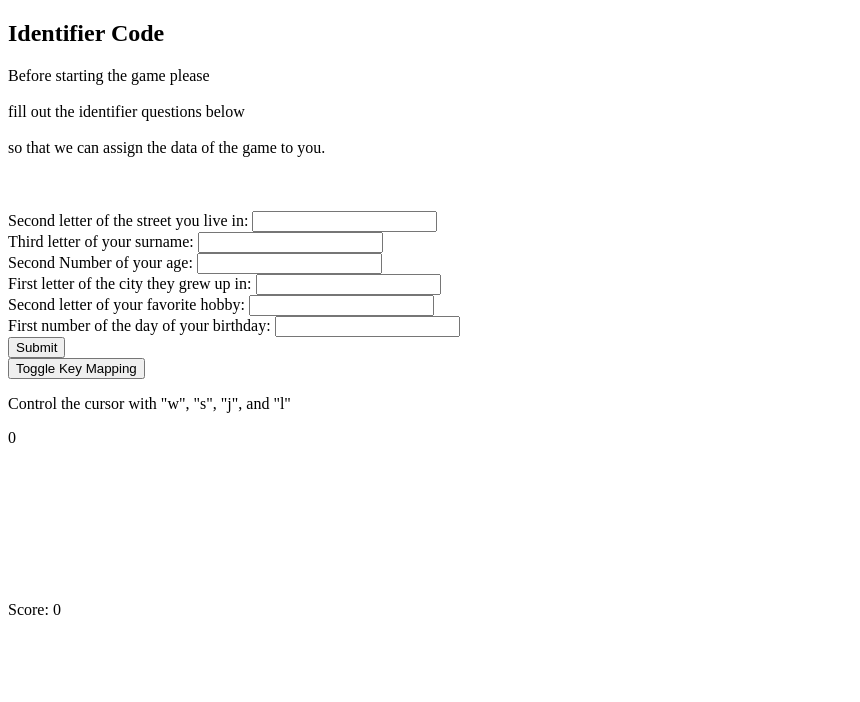
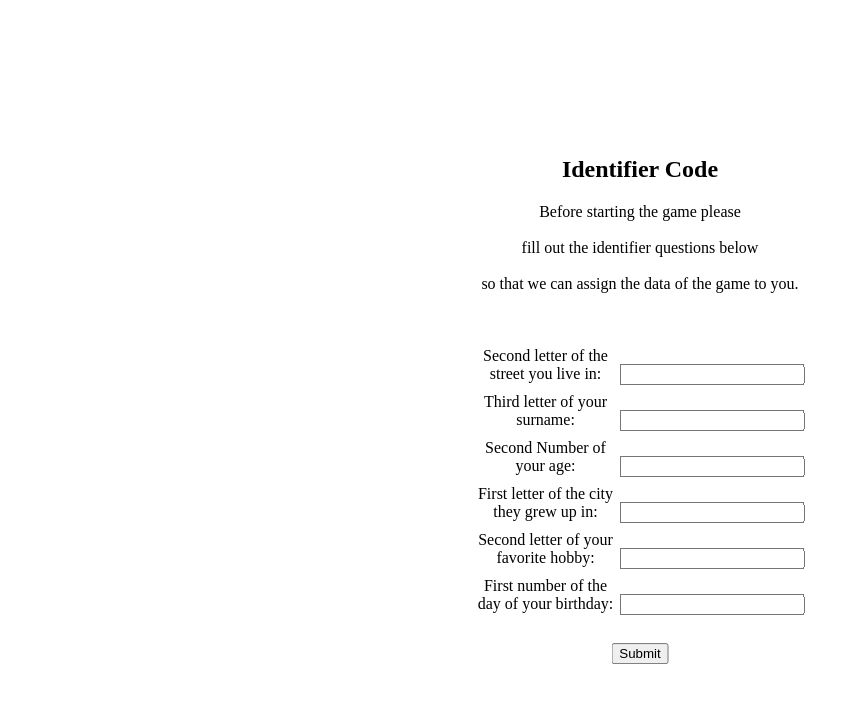
Before and after one commit to EricGriessbach/PizzaDeliveryAccel, a plain HTML site: page index.html in a window 1280 px wide. Shown: the whole page, without its empty margins (0-860 px from the left). Drawn offline with Linux system fonts and the light colour scheme; the site is published under a folder, as on GitHub Pages, so addresses that start at the root find nothing.

Commit message:
Update index.html

```diff
--- a/index.html
+++ b/index.html
@@ -4,7 +4,7 @@
   <meta charset="UTF-8">
   <meta name="viewport" content="width=device-width, initial-scale=1.0">
   <title>Circle Target Game</title>
-  <link rel="stylesheet" href="/styles/style.css">
+  <link rel="stylesheet" href="./styles/style.css">
 </head>
 <body>
   <div id="registrationForm">
@@ -41,6 +41,6 @@
       Score: <span id="score">0</span>
     </div>
   </div>
-  <script src="/code/script.js"></script>
+  <script src="./code/script.js"></script>
 </body>
 </html>
```
